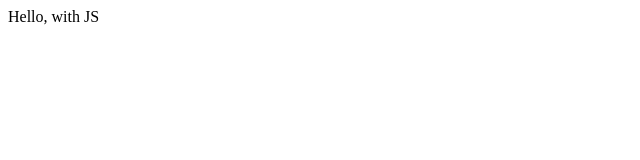
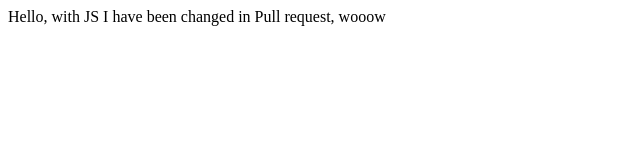
Before and after one commit to karelhala/jenkins-test, a website: page index.html in a window 1280 px wide. Shown: the whole page, without its empty margins (0-640 px from the left). Drawn offline with Linux system fonts and the light colour scheme.

```diff
--- a/index.html
+++ b/index.html
@@ -5,7 +5,7 @@
     <title>I am in gh pages!</title>
 </head>
 <body>
-    Hello, with JS
+    Hello, with JS I have been changed in Pull request, wooow
     <script src="index.js"></script>
     <!-- vendor javascripts -->
 </body>
--- a/index.js
+++ b/index.js
@@ -1 +1 @@
-console.log('aaaa');
+console.log('dfddgf');
```
Also changed, not shown: .travis.yml, 1 other file.
